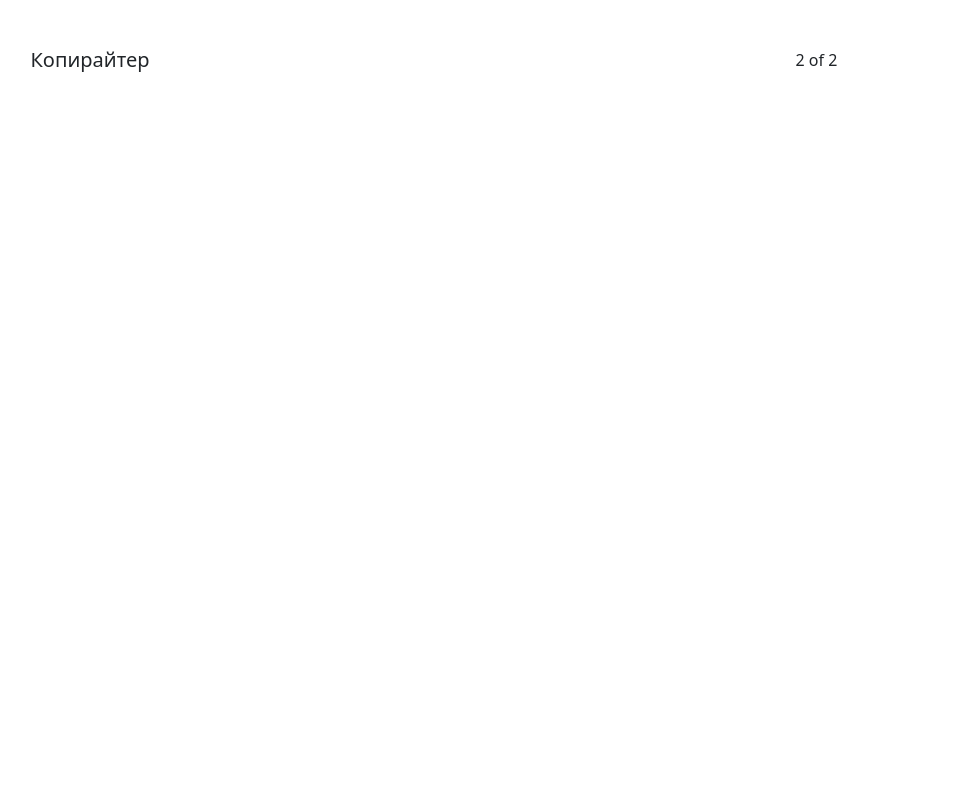
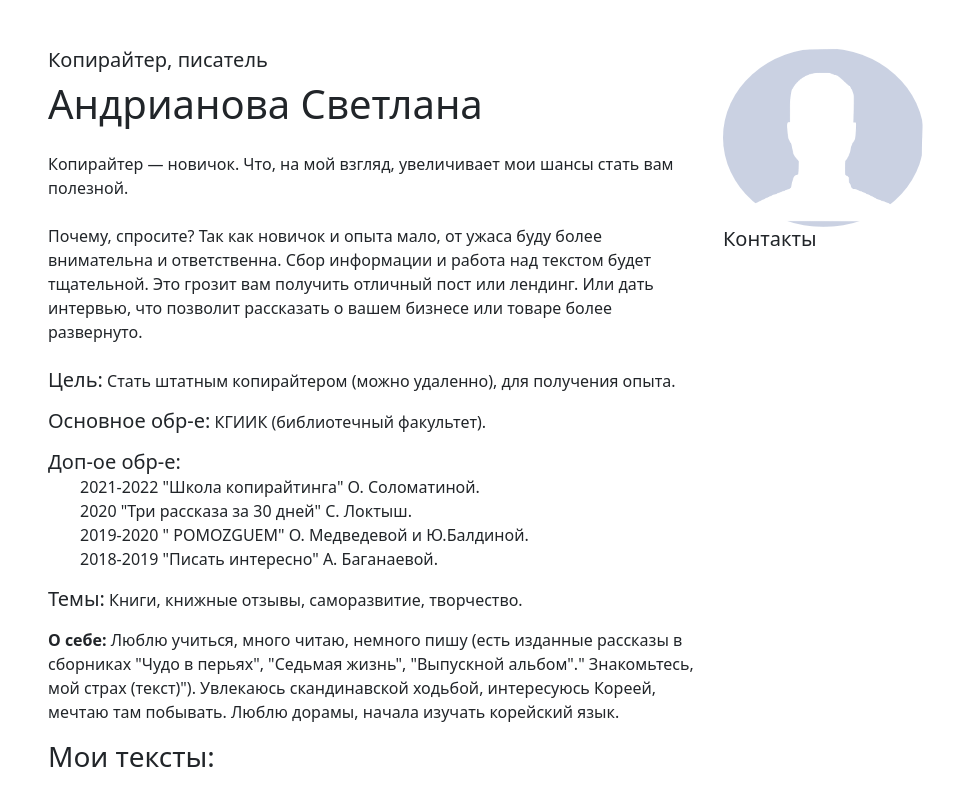
Before and after one commit to Hocku/Hocku.github.io, a plain HTML site: page index.html in a window 1280 px wide. Shown: the whole page, without its empty margins (154-1108 px from the left). Drawn offline with nearby package versions, Linux system fonts and the light colour scheme.

Commit message:
add text

```diff
--- a/index.html
+++ b/index.html
@@ -1,24 +1,76 @@
 <!doctype html>
 <html lang="en">
+
 <head>
   <meta charset="utf-8">
   <meta name="viewport" content="width=device-width, initial-scale=1">
-    <link href="https://cdn.jsdelivr.net/npm/bootstrap@5.1.3/dist/css/bootstrap.min.css" rel="stylesheet" integrity="sha384-1BmE4kWBq78iYhFldvKuhfTAU6auU8tT94WrHftjDbrCEXSU1oBoqyl2QvZ6jIW3" crossorigin="anonymous">
-    <title>Светлана Андрианова</title>
+  <link href="https://cdn.jsdelivr.net/npm/bootstrap@5.1.3/dist/css/bootstrap.min.css" rel="stylesheet"
+    integrity="sha384-1BmE4kWBq78iYhFldvKuhfTAU6auU8tT94WrHftjDbrCEXSU1oBoqyl2QvZ6jIW3" crossorigin="anonymous">
+
 </head>
+
 <body>
-    <div class="container">
+  <div class="container" style="width:1020px">
     <div class="row justify-content-md-center m-5">
       <div class="col-9">
         <p class="h5">
-                    Копирайтер
+          Копирайтер, писатель
+        </p>
+        <h1>Андрианова Светлана</h1>
+        <p class="mt-4 ">
+          Копирайтер — новичок. Что, на мой взгляд, увеличивает мои шансы стать вам полезной.
+        </p>
+        <p class="mt-4 ">
+          Почему, спросите? Так как новичок и опыта мало, от ужаса буду более внимательна и ответственна. Сбор
+          информации и работа над текстом будет тщательной. Это грозит вам получить отличный пост или лендинг. Или дать
+          интервью, что позволит рассказать о вашем бизнесе или товаре более развернуто.
+        </p>
+        <p class="mt-4">
+          <strong class="h5">Цель:</strong>
+          Стать штатным копирайтером (можно удаленно), для получения опыта.
+        </p>
+        <p>
+          <strong class="h5"> Основное обр-е:</strong> КГИИК (библиотечный факультет).
+        </p>
+
+        <ul class="list-unstyled">
+          <li><strong class="h5">Доп-ое обр-е:</strong>
+            <ul style="list-style: none;">
+              <li>2021-2022 "Школа копирайтинга" О. Соломатиной.</li>
+              <li>2020 "Три рассказа за 30 дней" С. Локтыш.</li>
+              <li>2019-2020 " POMOZGUEM" О. Медведевой и Ю.Балдиной.</li>
+              <li>2018-2019 "Писать интересно" А. Баганаевой.</li>
+            </ul>
+          </li>
+        </ul>
+        <p>
+          <strong class="h5">Темы:</strong>
+          Книги, книжные отзывы, саморазвитие, творчество.
+        </p>
+        <p>
+          <strong>О себе:</strong>
+          Люблю учиться, много читаю, немного пишу (есть изданные рассказы в сборниках "Чудо в перьях", "Седьмая жизнь",
+          "Выпускной альбом"." Знакомьтесь, мой страх (текст)"). Увлекаюсь скандинавской ходьбой, интересуюсь Кореей,
+          мечтаю там побывать. Люблю дорамы, начала изучать корейский язык.
+        </p>
+        <p><strong class="h3">Мои тексты:</strong></p>
+        <p>
+
         </p>
       </div>
-            <div class="col-2">
-                2 of 2
+      <div class="col-3">
+        <div class="text-center">
+          <img src="img/avatar-159236_1280.png" class="img-fluid rounded-circle" alt="..." />
+        </div>
+        <p class="h5">
+          Контакты
+        </p>
       </div>
     </div>
   </div>
-    <script src="https://cdn.jsdelivr.net/npm/bootstrap@5.1.3/dist/js/bootstrap.bundle.min.js" integrity="sha384-ka7Sk0Gln4gmtz2MlQnikT1wXgYsOg+OMhuP+IlRH9sENBO0LRn5q+8nbTov4+1p" crossorigin="anonymous"></script>
+  <script src="https://cdn.jsdelivr.net/npm/bootstrap@5.1.3/dist/js/bootstrap.bundle.min.js"
+    integrity="sha384-ka7Sk0Gln4gmtz2MlQnikT1wXgYsOg+OMhuP+IlRH9sENBO0LRn5q+8nbTov4+1p"
+    crossorigin="anonymous"></script>
 </body>
+
 </html>
```
Also changed, not shown: img/avatar-159236_1280.png (added). Lines whose indentation alone changed are shown as unchanged.
